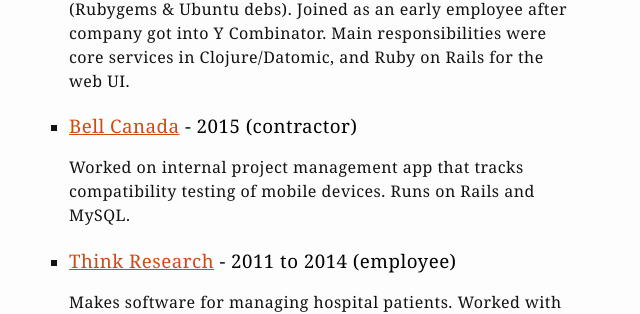
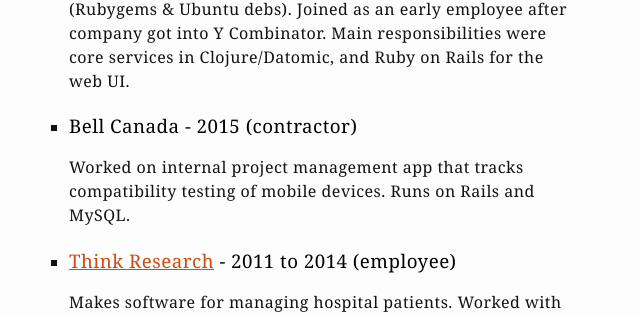
Before and after one commit to byw/byw.github.com, a Jekyll site: the page built from index.html, in a window 1280 px wide. Shown: the part 559-873 px from the top of the page, without its empty margins (317-957 px from the left). Built offline with Jekyll 4.4.1, drawn with Linux system fonts in a browser that asks for light colours; some web fonts are replaced; part of the change alters nothing that is shown.

```diff
--- a/index.html
+++ b/index.html
@@ -48,7 +48,8 @@ layout: default
       </li>
       <li>
         <h3>
-          <a target="_blank" href="https://appcanary.com/">Bell Canada</a>
+          <!-- <a target="_blank" href="https://appcanary.com/">Bell Canada</a> -->
+          Bell Canada
           - 2015 (contractor)
         </h3>
         Worked on internal project management app that tracks compatibility
```
